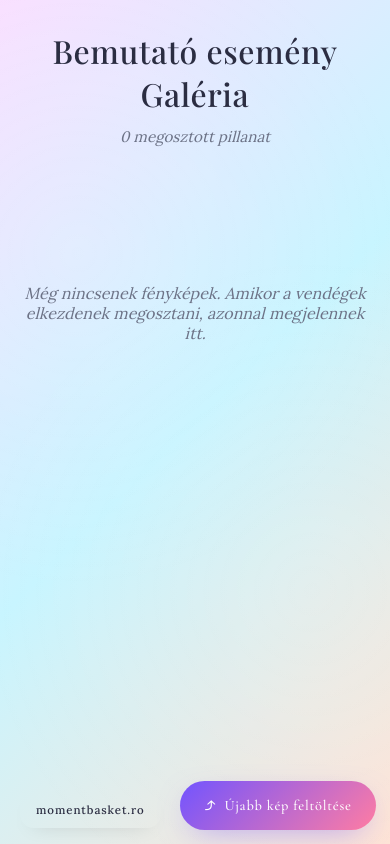
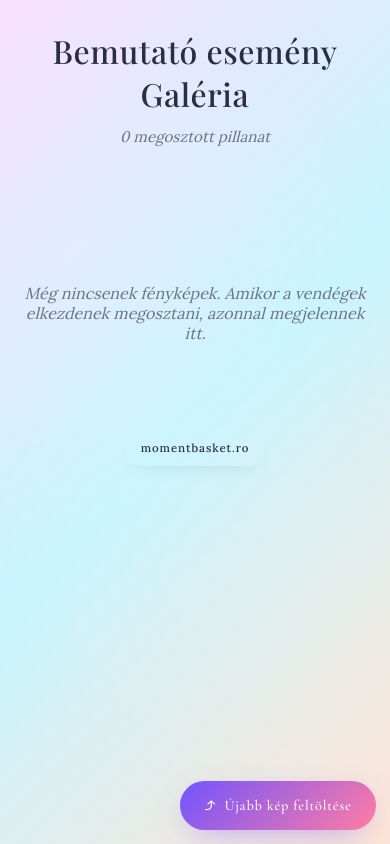
Before and after one commit to smservicessrl-bot/momentbasket, a Django app: page /e/bemutato-esemeny/gallery/ in a window 390 px wide. Run offline with Django 5.2, Linux system fonts and the light colour scheme; data comes from the database, SQL or seed files in the repository; data that the repository does not hold is empty.

Commit message:
brandng gallery footer

```diff
--- a/events/templates/events/gallery.html
+++ b/events/templates/events/gallery.html
@@ -423,7 +423,7 @@
             text-align: center;
             position: relative;
             z-index: 1;
-            margin: 0 0 1.1rem;
+            margin: 0 0 4.4rem;
         }
         .brand-footer-link {
             display: inline-flex;
@@ -449,25 +449,6 @@
             font-weight: 500;
         }
 
-        @media (max-width: 520px) {
-            body {
-                padding-bottom: 3rem;
-            }
-            .brand-footer {
-                position: fixed;
-                bottom: 1rem;
-                left: 0;
-                padding-left: 20px;
-                margin: 0;
-                text-align: left;
-                width: auto;
-                max-width: calc(100vw - 6rem);
-                z-index: 998;
-            }
-            .brand-footer-link {
-                align-items: flex-start;
-            }
-        }
     </style>
 </head>
 <body>
@@ -487,7 +468,6 @@
             {% endif %}
         </div>
     </header>
-
     {% if photos %}
         {% if event.slug == 'bemutato-esemeny' %}
             <div class="back-home back-home--top">
```
